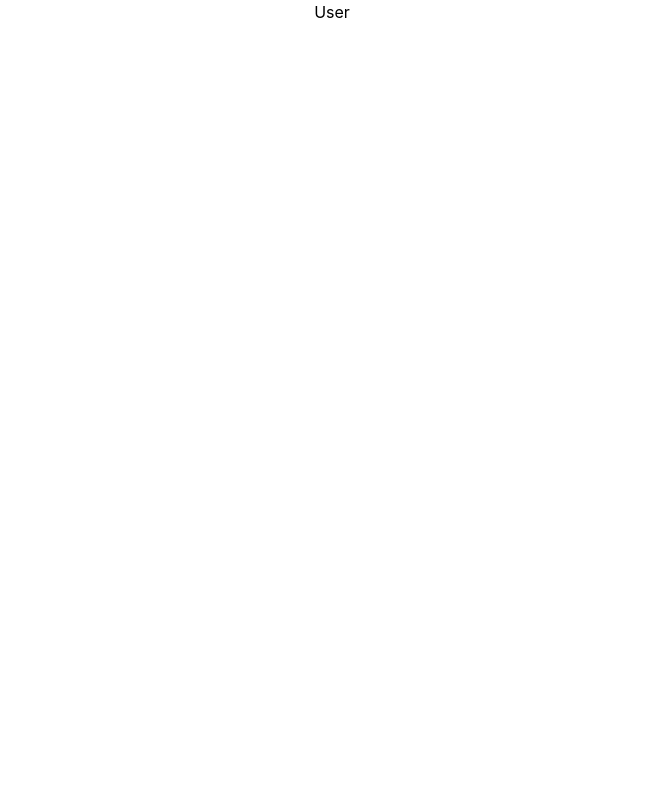
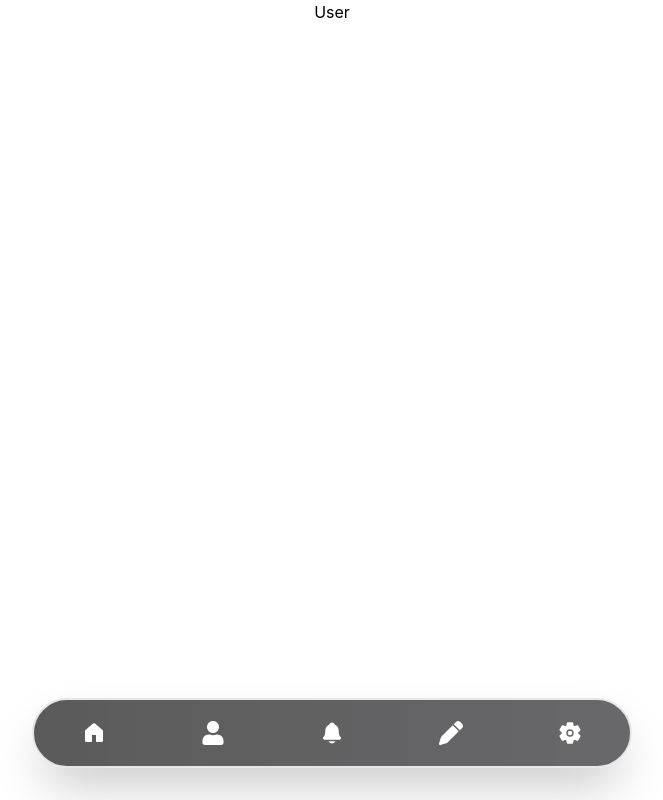
Before and after one commit to Tharindu-Dilshan-Ekanayake/Wroteit, a React (Create React App) app in the folder client/: page /userhome in a window 1280 px wide. Shown: the whole page, without its empty margins (308-971 px from the left). Built offline with nearby package versions, Linux system fonts and the light colour scheme.

Commit message:
user Nav

```diff
--- a/client/package.json
+++ b/client/package.json
@@ -10,6 +10,7 @@
     "react": "^18.3.1",
     "react-dom": "^18.3.1",
     "react-hot-toast": "^2.4.1",
+    "react-icons": "^5.3.0",
     "react-router-dom": "^6.26.1",
     "react-scripts": "5.0.1",
     "toast": "^0.5.4",
--- /dev/null
+++ b/client/src/components/userCompo/UserNav.js
@@ -0,0 +1,32 @@
+import React from 'react';
+import { FaUser } from "react-icons/fa";
+import { GoHomeFill } from "react-icons/go";
+import { IoNotifications } from "react-icons/io5";
+import { FaPen } from "react-icons/fa6";
+import { IoSettings } from "react-icons/io5";
+
+export default function UserNav() {
+  return (
+    <div className='absolute flex justify-center transform -translate-x-1/2 bottom-8 left-1/2'>
+      <div className='flex justify-center border-2 rounded-full w-[600px] h-[70px] bg-opacity-10 bg-gradient-to-r from-[#19191ab6] to-[#27272ab2] text-white items-center shadow-2xl backdrop-blur-md'>
+        <div className='flex justify-between w-screen'>
+          <div className='pl-12'>
+            <GoHomeFill size={24} />
+          </div>
+          <div>
+            <FaUser size={24} />
+          </div>
+          <div>
+            <IoNotifications size={24} />
+          </div>
+          <div>
+            <FaPen size={24} />
+          </div>
+          <div className='pr-12'>
+            <IoSettings size={24} />
+          </div>
+        </div>
+      </div>
+    </div>
+  );
+}
--- a/client/src/pages/userPage/UserLandingPage.js
+++ b/client/src/pages/userPage/UserLandingPage.js
@@ -1,9 +1,13 @@
 import React from 'react'
+import UserNav from '../../components/userCompo/UserNav'
 
 export default function UserLandingPage() {
   return (
     <div>
       <h1>User</h1>
+      <div>
+        <UserNav/>
+      </div>
     </div>
   )
 }
```
Also changed, not shown: 1 other file (tests, documents, lock files or other folders).
